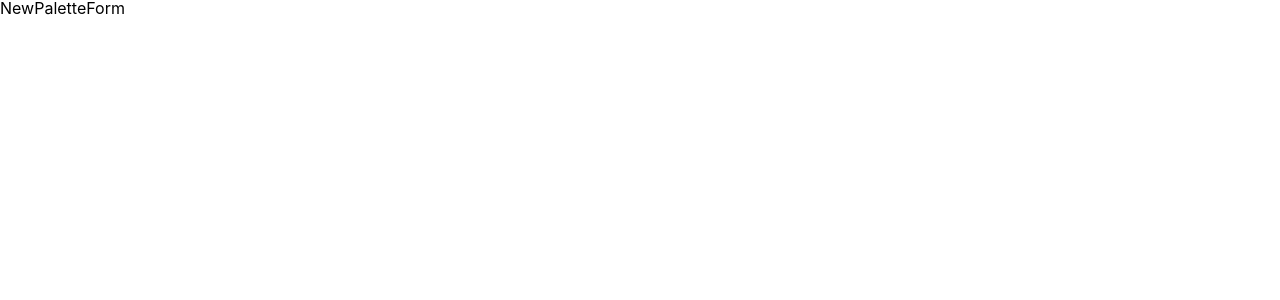
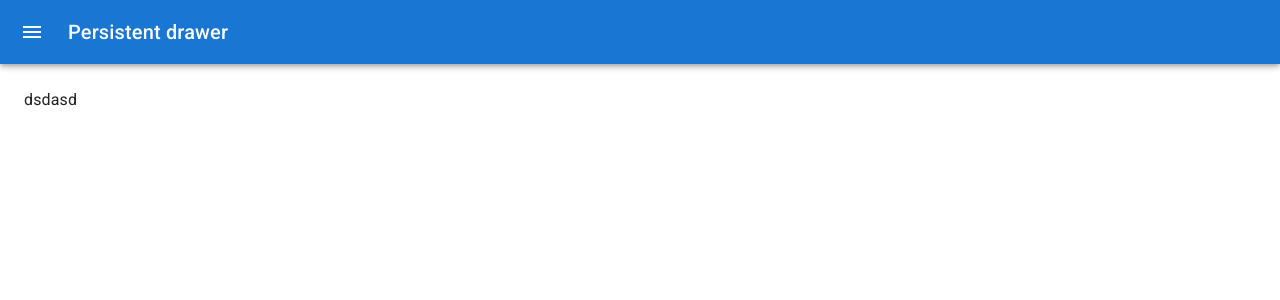
Before and after one commit to THEWhiteArrow/react-color-app, a React (Create React App) app: page /palette/new in a window 1280 px wide. Shown: the top 300 px of the page. Built offline with nearby package versions, Linux system fonts and the light colour scheme.

Commit message:
add: persitenent drawer to a new platter form

```diff
--- a/src/NewPaletteForm.js
+++ b/src/NewPaletteForm.js
@@ -1,12 +1,121 @@
-import React, { Component } from 'react'
+import * as React from 'react';
+import { styled, useTheme } from '@mui/material/styles';
+import Box from '@mui/material/Box';
+import Drawer from '@mui/material/Drawer';
+import CssBaseline from '@mui/material/CssBaseline';
+import MuiAppBar from '@mui/material/AppBar';
+import Toolbar from '@mui/material/Toolbar';
+import Typography from '@mui/material/Typography';
+import Divider from '@mui/material/Divider';
+import IconButton from '@mui/material/IconButton';
+import MenuIcon from '@mui/icons-material/Menu';
+import ChevronLeftIcon from '@mui/icons-material/ChevronLeft';
+import ChevronRightIcon from '@mui/icons-material/ChevronRight';
 
-export default class NewPaletteForm extends Component {
-    render() {
-        return (
-            <div className='NewPaletteForm'>
 
-                <h1>NewPaletteForm</h1>
-            </div>
-        )
-    }
+const drawerWidth = 240;
+
+const Main = styled('main', { shouldForwardProp: (prop) => prop !== 'open' })(
+    ({ theme, open }) => ({
+        flexGrow: 1,
+        padding: theme.spacing(3),
+        transition: theme.transitions.create('margin', {
+            easing: theme.transitions.easing.sharp,
+            duration: theme.transitions.duration.leavingScreen,
+        }),
+        marginLeft: `-${drawerWidth}px`,
+        ...(open && {
+            transition: theme.transitions.create('margin', {
+                easing: theme.transitions.easing.easeOut,
+                duration: theme.transitions.duration.enteringScreen,
+            }),
+            marginLeft: 0,
+        }),
+    }),
+);
+
+const AppBar = styled(MuiAppBar, {
+    shouldForwardProp: (prop) => prop !== 'open',
+})(({ theme, open }) => ({
+    transition: theme.transitions.create(['margin', 'width'], {
+        easing: theme.transitions.easing.sharp,
+        duration: theme.transitions.duration.leavingScreen,
+    }),
+    ...(open && {
+        width: `calc(100% - ${drawerWidth}px)`,
+        marginLeft: `${drawerWidth}px`,
+        transition: theme.transitions.create(['margin', 'width'], {
+            easing: theme.transitions.easing.easeOut,
+            duration: theme.transitions.duration.enteringScreen,
+        }),
+    }),
+}));
+
+const DrawerHeader = styled('div')(({ theme }) => ({
+    display: 'flex',
+    alignItems: 'center',
+    padding: theme.spacing(0, 1),
+    // necessary for content to be below app bar
+    ...theme.mixins.toolbar,
+    justifyContent: 'flex-end',
+}));
+
+export default function NewPaletteForm() {
+    const theme = useTheme();
+    const [open, setOpen] = React.useState(false);
+
+    const handleDrawerOpen = () => {
+        setOpen(true);
+    };
+
+    const handleDrawerClose = () => {
+        setOpen(false);
+    };
+
+    return (
+        <Box sx={{ display: 'flex' }}>
+            <CssBaseline />
+            <AppBar position="fixed" open={open}>
+                <Toolbar>
+                    <IconButton
+                        color="inherit"
+                        aria-label="open drawer"
+                        onClick={handleDrawerOpen}
+                        edge="start"
+                        sx={{ mr: 2, ...(open && { display: 'none' }) }}
+                    >
+                        <MenuIcon />
+                    </IconButton>
+                    <Typography variant="h6" noWrap component="div">
+                        Persistent drawer
+                    </Typography>
+                </Toolbar>
+            </AppBar>
+            <Drawer
+                sx={{
+                    width: drawerWidth,
+                    flexShrink: 0,
+                    '& .MuiDrawer-paper': {
+                        width: drawerWidth,
+                        boxSizing: 'border-box',
+                    },
+                }}
+                variant="persistent"
+                anchor="left"
+                open={open}
+            >
+                <DrawerHeader>
+                    <IconButton onClick={handleDrawerClose}>
+                        {theme.direction === 'ltr' ? <ChevronLeftIcon /> : <ChevronRightIcon />}
+                    </IconButton>
+                </DrawerHeader>
+                <Divider />
+
+            </Drawer>
+            <Main open={open}>
+                <DrawerHeader />
+                dsdasd
+            </Main>
+        </Box>
+    );
 }
```
